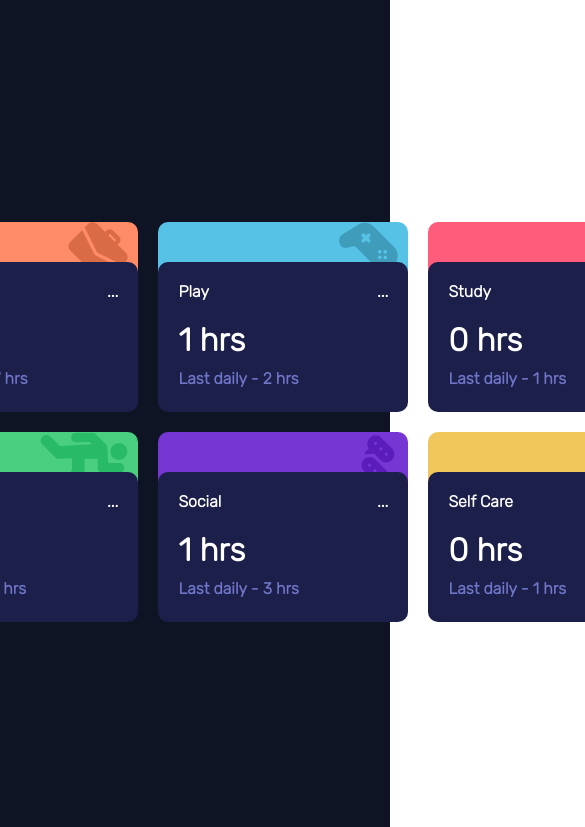
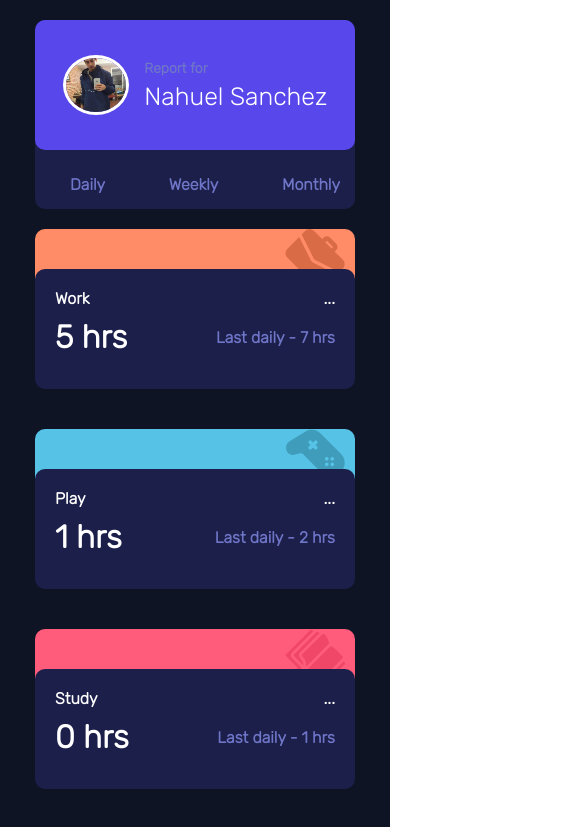
Before and after one commit to SMNahuel/ChallengeDasboard, a React (Create React App) app: page / in a window 390 px wide. Shown: the top 827 px of the page, 585 px wide, since content can reach past the window. Built offline with nearby package versions, Linux system fonts and the light colour scheme.

Commit message:
responsiveCss

```diff
--- a/package.json
+++ b/package.json
@@ -1,5 +1,5 @@
 {
-  "name": "Dashboard NSM",
+  "name": "DashboardNSM",
   "version": "0.1.0",
   "private": true,
   "dependencies": {
--- a/src/components/Card/Card.module.css
+++ b/src/components/Card/Card.module.css
@@ -88,3 +88,31 @@
   color: hsl(235, 45%, 61%);
   font-weight: bold;
 }
+
+@media only screen and (max-width: 700px) {
+  .Container {
+    width: 20em;
+    margin: 0;
+  }
+
+  .Info{
+    flex-direction: row;
+    justify-content: space-between;
+    align-items: center;
+    margin-top: 10px;
+  }
+
+  .Info > h1 {
+    margin-top: 0px;
+  }
+
+  .Info > p {
+    margin-top: 0px;
+    color: hsl(235, 45%, 61%);
+    font-weight: bold;
+  }
+  .ContainerInfo {
+    height: 120px;
+
+  }
+}
--- a/src/components/User/User.js
+++ b/src/components/User/User.js
@@ -12,8 +12,10 @@ const User = ({setTime}) => {
     <div className={style.Container}>
       <div className={style.ContainerUser}>
         <img className={style.Imagen} src={UserPhoto} alt="ProfilePhoto" />
-        <p>Report for</p>
-        <h4>Nahuel Sanchez</h4>
+        <div className={style.UserInfo}>
+          <p>Report for</p>
+          <h4>Nahuel Sanchez</h4>
+        </div>
       </div>
       <div className={style.ContainerTimer}>
         <p className={style.TimeSelector} onClick={() => ChangeToTime("daily")}>Daily</p>
--- a/src/components/User/User.module.css
+++ b/src/components/User/User.module.css
@@ -3,6 +3,7 @@
   width: 200px;
   height: 400px;
   border-radius: 10px;
+  margin-left: 50px;
 }
 
 .ContainerUser {
@@ -30,14 +31,14 @@
   color: hsl(235, 45%, 61%);
 }
 
-.ContainerUser > p {
+.ContainerUser > div >  p {
   margin-top: 20px;
   font-weight: bold;
   font-size: 14px;
   color: hsl(235, 45%, 61%);
 }
 
-.ContainerUser > h4 {
+.ContainerUser > div > h4 {
   margin-top: 5px;
   color: white;
   font-size: 30px;
@@ -54,3 +55,50 @@
 .TimeSelector:hover {
   color: white;
 }
+
+@media only screen and (max-width: 700px) {
+
+  .Container{
+    margin-top: 20px;
+    width: 20em;
+    height: 25%;
+    margin-left: 0px;
+  }
+
+  .UserInfo{
+    display: flex;
+    flex-direction: column;
+    justify-content: space-around;
+  }
+
+  .Imagen{
+    height: 60%;
+    border-radius: 50%;
+    border: 3px solid white;
+  }
+  .ContainerUser > div >  p {
+    margin-top: 0px;
+    font-weight: bold;
+    font-size: 14px;
+  }
+
+  .ContainerUser > div > h4 {
+    margin-top: 5px;
+    color: white;
+    font-size: 25px;
+    font-weight: 100;
+  }
+  .ContainerUser{
+    height: 90px;
+    display: flex;
+    flex-direction: row;
+    justify-content: space-around;
+    align-items: center;
+   }
+   .ContainerTimer{
+    display: flex;
+    flex-direction: row;
+    justify-content: space-between;
+    padding: 15px;
+   }
+}
--- a/src/components/style.module.css
+++ b/src/components/style.module.css
@@ -5,14 +5,32 @@
 .Container{
     display: flex;
     flex-direction: row;
+    align-items: center;
     justify-content: center;
-    align-items: center;
     height: 100vh;
-    width: 100%;
     background-color: hsl(226, 43%, 10%);
 }
 
 .Cards{
     display: grid;
-    grid-template-columns: repeat(3, 1fr);
+    grid-template-columns: repeat(3, 0.1fr);
+    width: 100%;
 }
+
+@media only screen and (max-width: 700px) {
+    .Container{
+        display: flex;
+        flex-direction: column;
+        height: 100%;
+        justify-content: center;
+        align-items: center;
+    }
+    .Cards{
+        margin-top: 20px;
+        display: flex;
+        flex-direction: column;
+        justify-content: center;
+        align-items: center;
+        width: 90%;
+    }
+}
```
